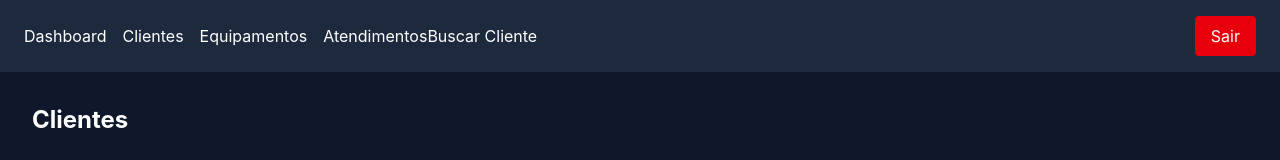
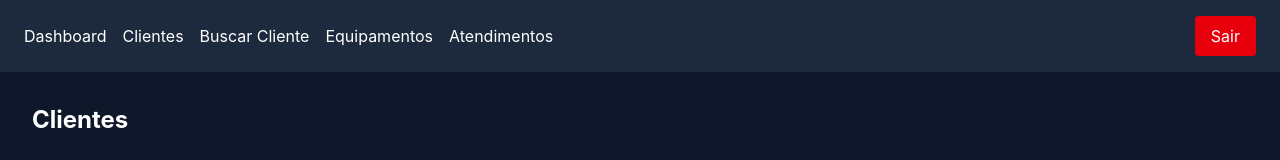
Before and after one commit to wagnerxsalles/tec-stock-frontend, a React (Vite) app: page /clientes in a window 1280 px wide. Shown: the top 160 px of the page. Built offline with nearby package versions, Linux system fonts and the light colour scheme; no server answers; sample sign-in values are in the browser's storage.

Commit message:
feat: add busca cliente link to navbar

```diff
--- a/src/components/Navbar.tsx
+++ b/src/components/Navbar.tsx
@@ -1,4 +1,4 @@
-// src/components/Navbar.tsx
+
 import { Link, useNavigate } from 'react-router-dom'
 import { useAuth } from '../contexts/AuthContext'
 
@@ -20,14 +20,14 @@ export function Navbar() {
         <Link to="/clientes" className="text-white hover:text-blue-400">
           Clientes
         </Link>
+        <Link to="/clientes/buscar" className="text-white hover:text-blue-400">
+          Buscar Cliente
+        </Link>
         <Link to="/equipamentos" className="text-white hover:text-blue-400">
           Equipamentos
         </Link>
-         <Link to="/atendimentos" className="text-white hover:text-blue-400">
+        <Link to="/atendimentos" className="text-white hover:text-blue-400">
           Atendimentos
-        <Link to="/clientes/buscar" className="text-white hover:text-blue-400">
-          Buscar Cliente
-</Link>
         </Link>
       </div>
       <button
```
